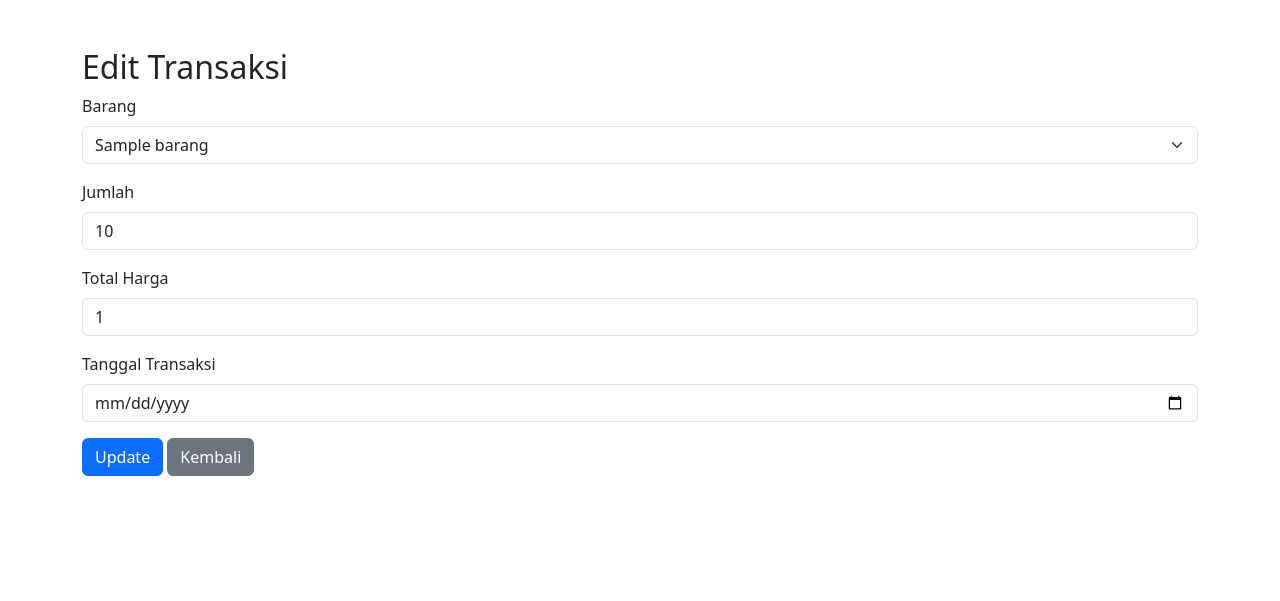
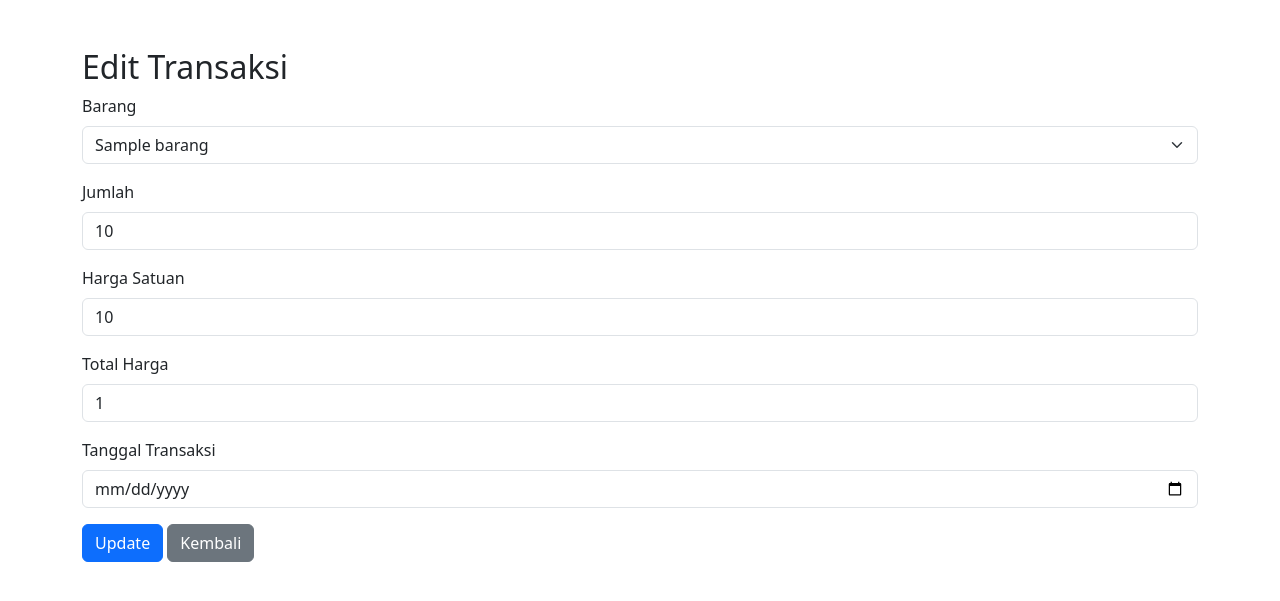
Before and after one commit to AkasSakti/OOPMVC, a PHP site: template views/transaksi/create.php in a window 1280 px wide. Shown: the top 601 px of the page. Run offline with PHP 8.4, Linux system fonts and the light colour scheme; the template is opened without the code that fills it: most values are stand-ins (such as "Sample title", 1, 10 or a date in 2020).

Commit message:
Update create.php

```diff
--- a/views/transaksi/create.php
+++ b/views/transaksi/create.php
@@ -1,9 +1,24 @@
-<!-- views/transaksi/form.php -->
+<!-- views/transaksi/create.php -->
 <!DOCTYPE html>
 <html>
 <head>
     <title><?php echo isset($data) ? 'Edit' : 'Tambah'; ?> Transaksi</title>
     <link href="https://cdn.jsdelivr.net/npm/bootstrap@5.3.0/dist/css/bootstrap.min.css" rel="stylesheet">
+    <script>
+        function calculateTotal() {
+            const jumlah = document.getElementById('jumlah').value;
+            const hargaSatuan = document.getElementById('harga_satuan').value;
+            const totalHarga = jumlah * hargaSatuan;
+            document.getElementById('total_harga').value = totalHarga.toFixed(2); // Format ke 2 desimal
+        }
+
+        function updateHarga() {
+            const select = document.getElementById('barang_id');
+            const hargaSatuan = select.options[select.selectedIndex].getAttribute('data-harga');
+            document.getElementById('harga_satuan').value = hargaSatuan;
+            calculateTotal(); // Hitung total harga setelah memilih barang
+        }
+    </script>
 </head>
 <body>
     <div class="container mt-5">
@@ -11,10 +26,10 @@
         <form action="index.php?c=Transaksi&a=<?php echo isset($data) ? 'edit&id=' . $data['id'] : 'create'; ?>" method="POST">
             <div class="mb-3">
                 <label for="barang_id" class="form-label">Barang</label>
-                <select name="barang_id" class="form-select" required>
+                <select name="barang_id" class="form-select" id="barang_id" onchange="updateHarga()" required>
                     <option value="">Pilih Barang</option>
                     <?php foreach ($data_barang as $barang): ?>
-                        <option value="<?php echo $barang['id']; ?>" <?php echo (isset($data) && $data['barang_id'] == $barang['id']) ? 'selected' : ''; ?>>
+                        <option value="<?php echo $barang['id']; ?>" data-harga="<?php echo $barang['harga']; ?>" <?php echo (isset($data) && $data['barang_id'] == $barang['id']) ? 'selected' : ''; ?>>
                             <?php echo $barang['nama_barang']; ?>
                         </option>
                     <?php endforeach; ?>
@@ -22,11 +37,15 @@
             </div>
             <div class="mb-3">
                 <label for="jumlah" class="form-label">Jumlah</label>
-                <input type="number" name="jumlah" class="form-control" value="<?php echo isset($data) ? $data['jumlah'] : ''; ?>" required>
+                <input type="number" id="jumlah" name="jumlah" class="form-control" value="<?php echo isset($data) ? $data['jumlah'] : ''; ?>" oninput="calculateTotal()" required>
+            </div>
+            <div class="mb-3">
+                <label for="harga_satuan" class="form-label">Harga Satuan</label>
+                <input type="text" id="harga_satuan" class="form-control" value="<?php echo isset($data) ? $data['harga'] : ''; ?>" readonly>
             </div>
             <div class="mb-3">
                 <label for="total_harga" class="form-label">Total Harga</label>
-                <input type="text" name="total_harga" class="form-control" value="<?php echo isset($data) ? $data['total_harga'] : ''; ?>" required>
+                <input type="text" name="total_harga" id="total_harga" class="form-control" value="<?php echo isset($data) ? $data['total_harga'] : ''; ?>" readonly>
             </div>
             <div class="mb-3">
                 <label for="tanggal_transaksi" class="form-label">Tanggal Transaksi</label>
```
